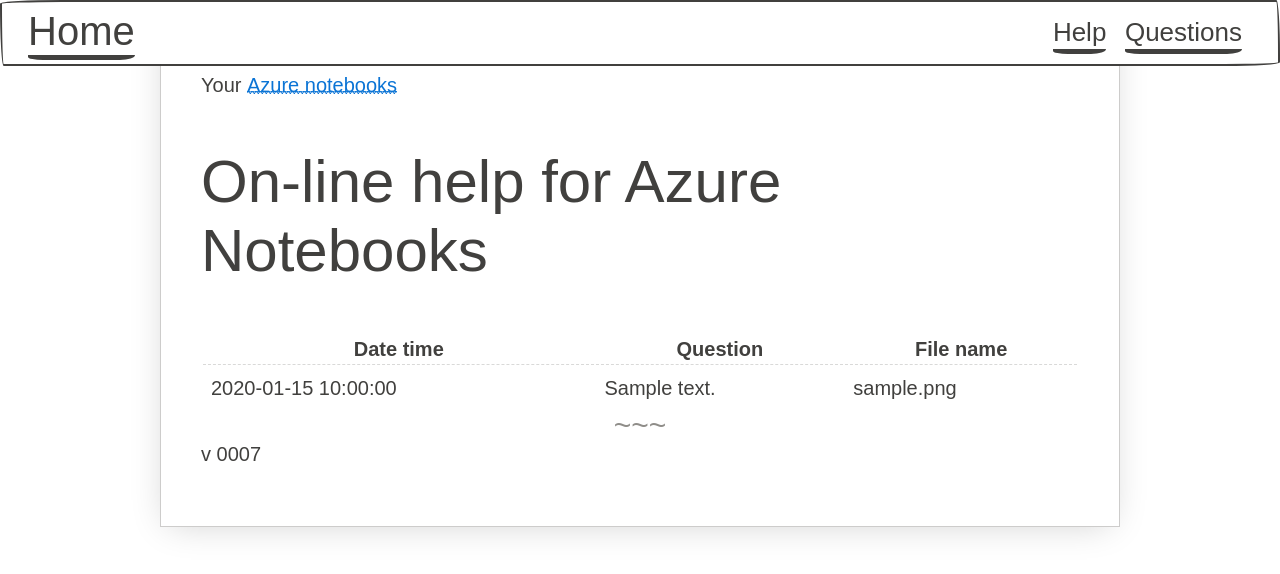
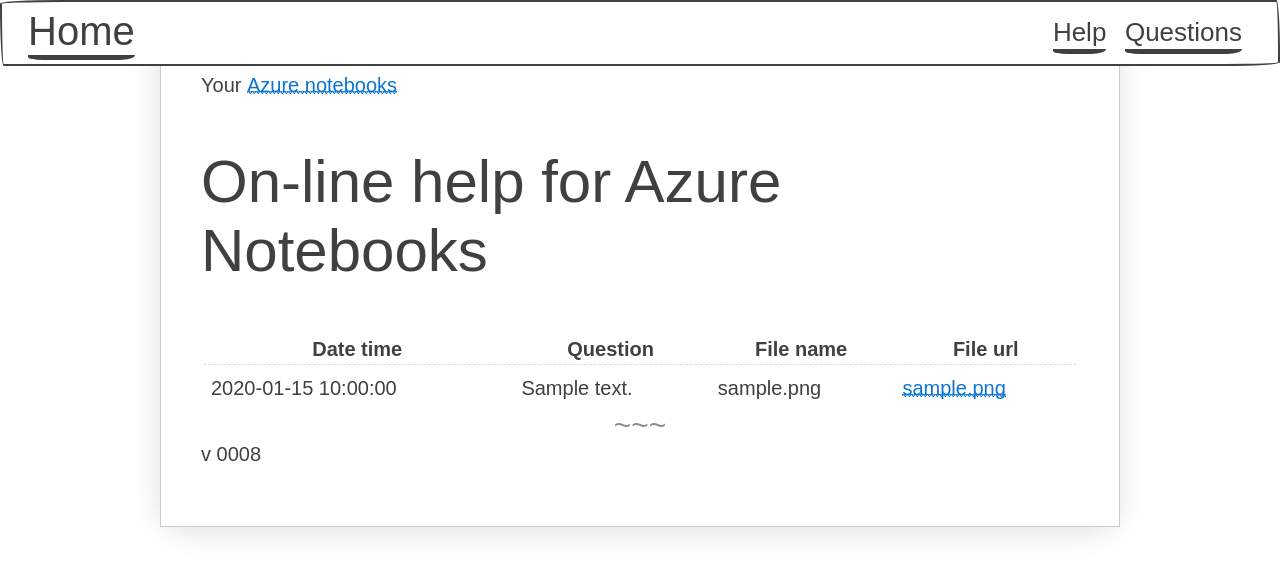
Before and after one commit to yn-coder/CodingTeacher, a Flask app: page /help/q/ in a window 1280 px wide. Shown: the top 574 px of the page. Run offline with Flask 2, Linux system fonts and the light colour scheme; tables that the repository leaves empty hold one stand-in row (values such as "Sample post"); some libraries are stand-ins or nearby versions; some web fonts are replaced.

Commit message:
#8 #10 file url field

```diff
--- a/app.py
+++ b/app.py
@@ -9,22 +9,28 @@ from datetime import datetime
 from config_template import CONFIG
 
 app = Flask(__name__)
-
 import os
-
-#app.config['SQLALCHEMY_DATABASE_URI'] = 'sqlite:////test.db'
-app.config['SQLALCHEMY_DATABASE_URI'] = os.environ.get('DATABASE_URL')
+DATABASE_URL = os.environ.get('DATABASE_URL')
+test_sql_url = 'sqlite:////test.db'
+if os.environ.get('DATABASE_URL'):
+    app.config['SQLALCHEMY_DATABASE_URI'] = DATABASE_URL
+else:
+    app.config['SQLALCHEMY_DATABASE_URI'] = test_sql_url
 
 db = SQLAlchemy(app)
 
 class Question(db.Model):
     id = db.Column(db.Integer, primary_key=True)
     file_name = db.Column(db.String(255), nullable=False)
+    file_url = db.Column(db.String(255), nullable=False)
     description = db.Column(db.String(255), nullable=True)
     dt = db.Column( db.DateTime, nullable=False, default = datetime.utcnow )
 
     def __repr__(self):
         return '<file_name %r>' % self.file_name
+
+if app.config['SQLALCHEMY_DATABASE_URI'] == test_sql_url:
+    db.create_all()
 
 # Instantiate Authomatic.
 authomatic = Authomatic(CONFIG, 'your secret string', report_errors=False)
@@ -79,10 +85,7 @@ def post_new_q():
         # get url that the user has entered
         try:
             di = request.form.to_dict()
-            print( di['file_name'] )
-            print( di['description'] )
-            nq = Question(file_name = di['file_name'], description = di['description'] )
-            print(nq)
+            nq = Question(file_name = di['file_name'], file_url = di['file_url'], description = di['description'] )
             db.session.add(nq)
             db.session.commit()
         except:
@@ -91,14 +94,13 @@ def post_new_q():
                 "Unable to get URL. Please make sure it's valid and try again."
             )
 
-    resp = make_response("123")
+    resp = make_response('ok')
     # CORS
     resp.headers['Access-Control-Allow-Origin'] = '*'
 
     return resp
 
 if __name__ == '__main__':
-    #app.run(debug=True)
 
     port = int(os.environ.get('PORT', 5000))
     app.run(host='0.0.0.0', port=port, debug=True)
--- a/templates/base.html
+++ b/templates/base.html
@@ -39,9 +39,7 @@
 {% block body %}{% endblock %}
 
 <hr>
-<p>v 0007</p>
-
-
+<p>v 0008</p>
   </div>
 </body>
 </html>
--- a/templates/help_q.html
+++ b/templates/help_q.html
@@ -10,12 +10,14 @@
 <th>Date time</th>
 <th>Question</th>
 <th>File name</th>
+<th>File url</th>
 </tr>
 {% for q in questions %}
 <tr>
 <td>{{q.dt}}</td>
 <td>{{q.description}}</td>
 <td>{{q.file_name}}</td>
+<td>{% if q.file_url %}<a href="{{q.file_url}}">{{q.file_url}}</a>{% endif %}</td>
 </tr>
 {% endfor%}
 </table>
```
